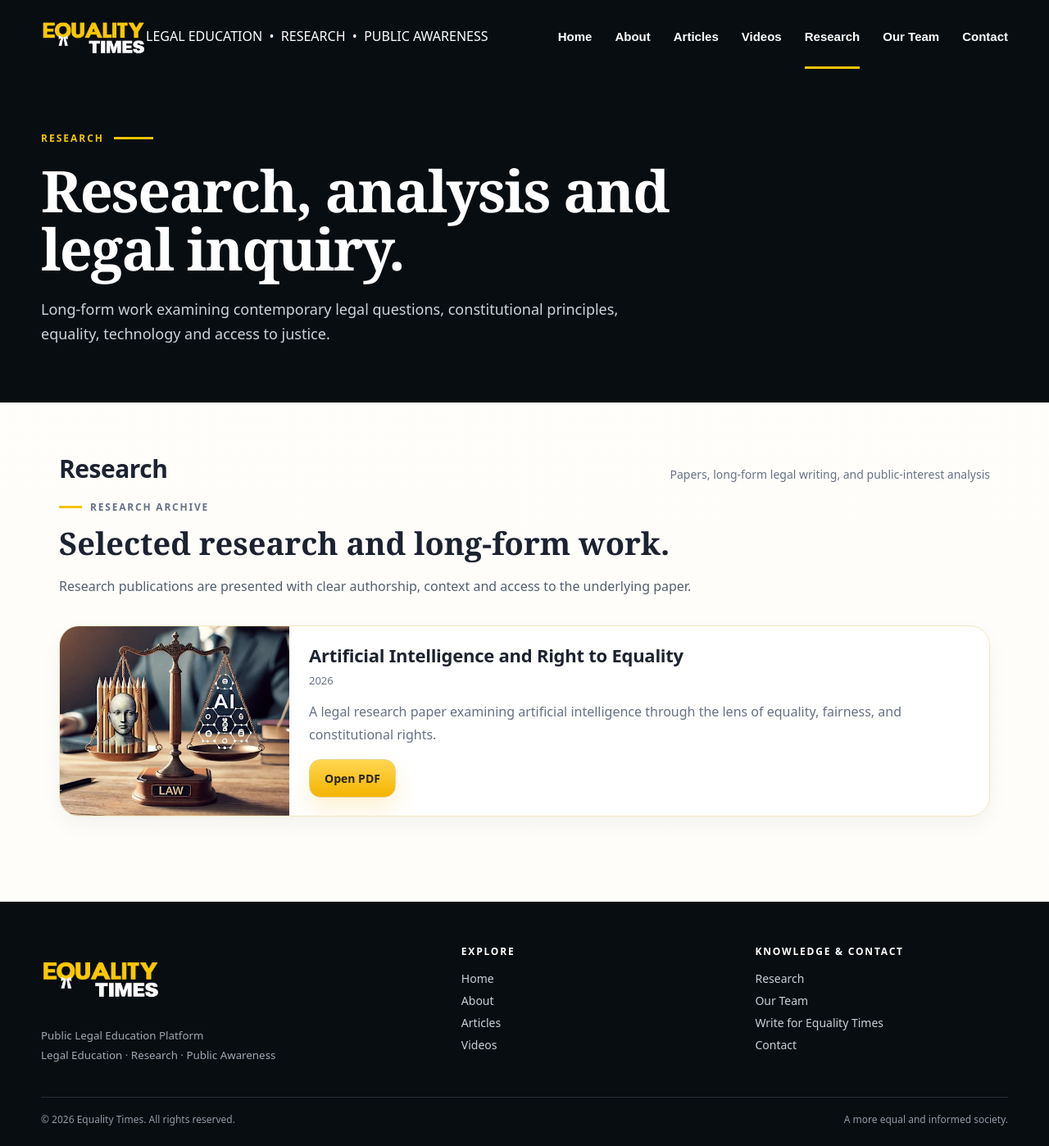
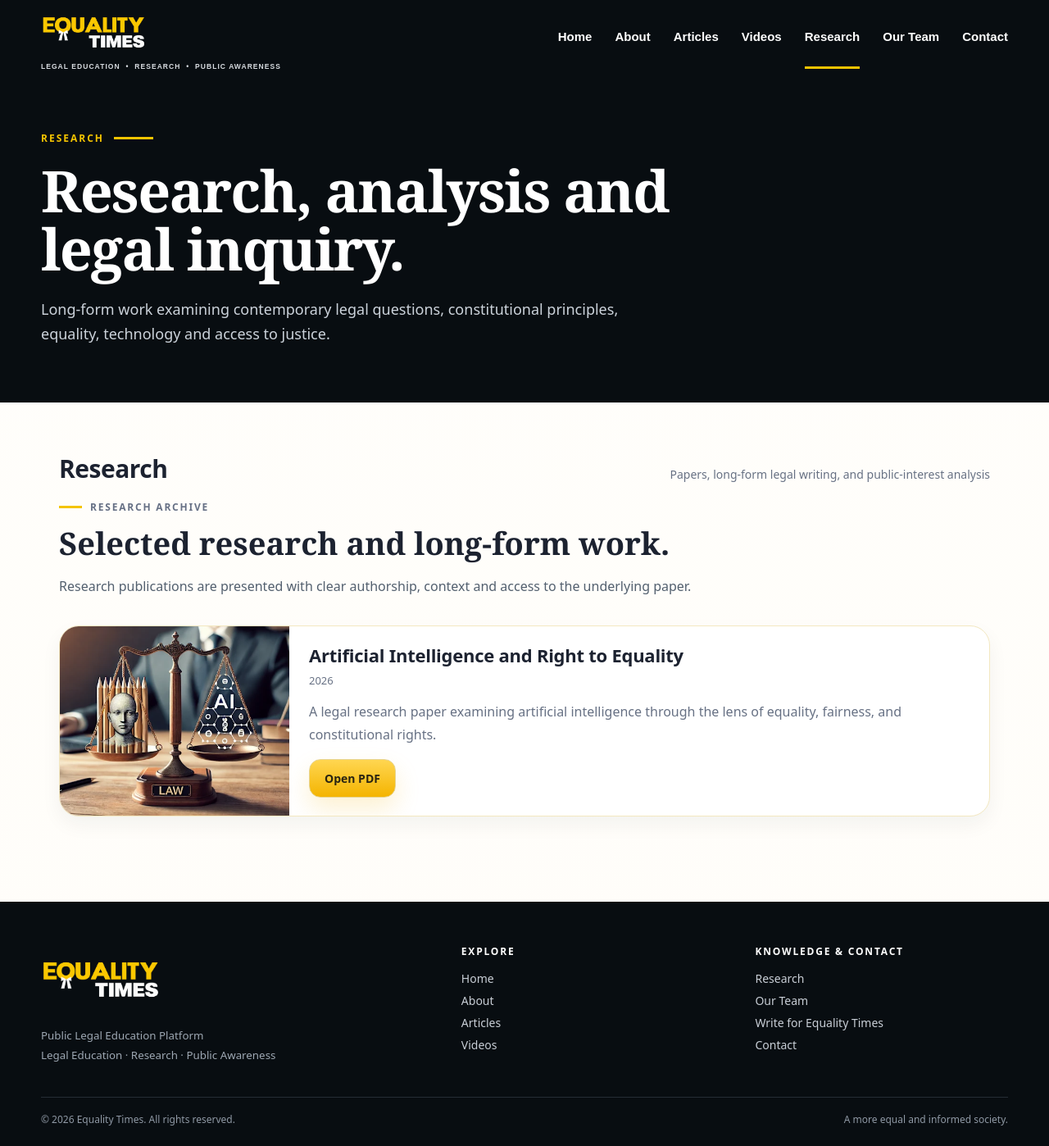
Before and after one commit to equalitytimes/equalitytimes-test, a Jekyll site: the page research.html, which Jekyll copies as it is, in a window 1280 px wide. Shown: the whole page at 82% size. Built offline with Jekyll 4.4.1, drawn with Linux system fonts in a browser that asks for light colours.

Commit message:
Style small header tagline under Equality Times logo

```diff
--- a/assets/style.css
+++ b/assets/style.css
@@ -1672,3 +1672,30 @@ img{max-width:100%;display:block}
     padding:7px 0 11px;
   }
 }
+
+
+/* Header brand tagline */
+.site-brand{
+  flex-direction:column;
+  align-items:flex-start;
+  justify-content:center;
+  gap:4px;
+}
+.site-brand-tagline{
+  display:block;
+  margin:0;
+  color:#d7dbe0;
+  font-family:Arial,Helvetica,sans-serif;
+  font-size:8.5px;
+  line-height:1;
+  font-weight:600;
+  letter-spacing:1.05px;
+  white-space:nowrap;
+  text-transform:uppercase;
+}
+@media(max-width:600px){
+  .site-brand-tagline{
+    font-size:7.5px;
+    letter-spacing:.8px;
+  }
+}
```
